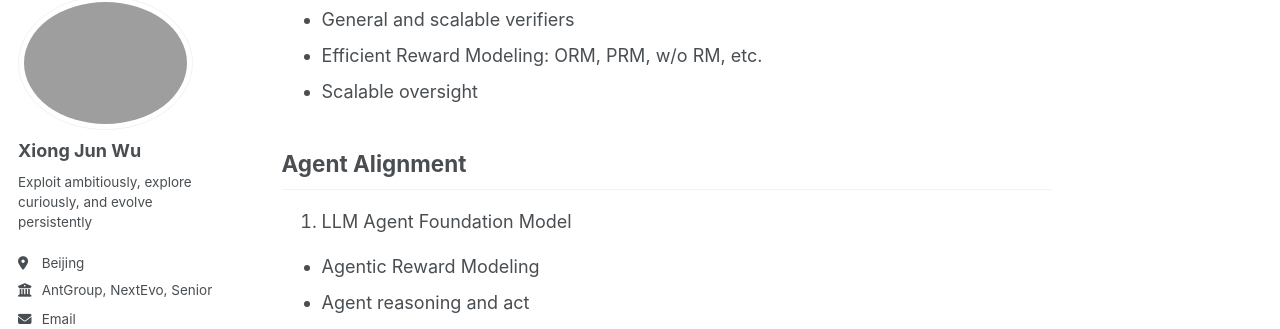
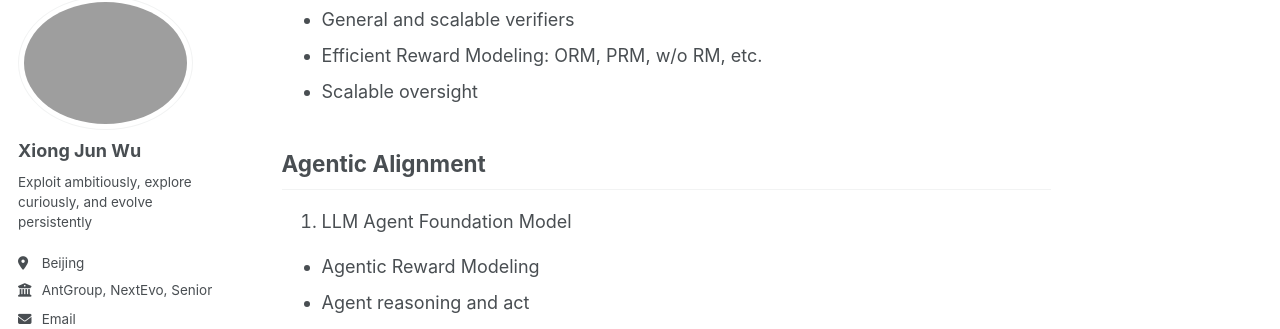
Before and after one commit to junwuxgi/junwuxgi.github.io, a Jekyll site: the page built from research.md, in a window 1280 px wide and 900 px high, scrolled down 927 px. Shown: the part 110-439 px from the top of the window. Built offline with Jekyll 4.4.1, drawn with Linux system fonts in a browser that asks for light colours; some web fonts are replaced; our own code applies the rules of GitHub Pages for plain Markdown files.

Commit message:
update config

```diff
--- a/research.md
+++ b/research.md
@@ -19,7 +19,7 @@ Now, my research areas of primary focus, collaborative engagement, and curiosity
 - Efficient Reward Modeling: ORM, PRM, w/o RM, etc.
 - Scalable oversight
 
-## Agent Alignment
+## Agentic Alignment
 
 1. LLM Agent Foundation Model
 
```
